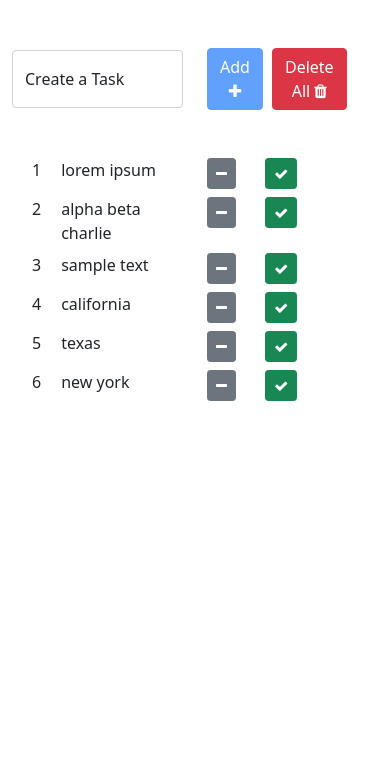
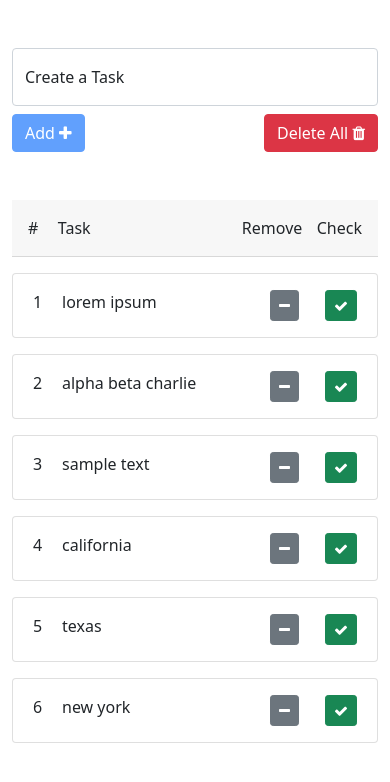
Before and after one commit to asiddiqi18/react-task-list, a React (Create React App) app: page / in a window 390 px wide. Shown: the top 782 px of the page. Built offline with nearby package versions, Linux system fonts and the light colour scheme.

Commit message:
mobile support

```diff
--- a/src/components/list.jsx
+++ b/src/components/list.jsx
@@ -21,16 +21,15 @@ class List extends Component {
   };
 
   isBlank(str) {
-    return (!str || /^\s*$/.test(str));
+    return !str || /^\s*$/.test(str);
   }
 
   render() {
     return (
       <React.Fragment>
-
         <form>
           <div className="row align-items-center mb-5">
-            <div className="submit-inline col-6">
+            <div className="col-md-9 mb-2">
               <div className="form-floating">
                 <input
                   type="input"
@@ -45,23 +44,22 @@ class List extends Component {
               </div>
             </div>
 
-            <div className="col-2">
+            <div className="col-md-1 col-6">
               <button
                 type="submit"
                 onClick={this.handleSubmit}
-                className="submit-inline button-fat btn btn-primary"
+                className=" btn btn-primary"
                 disabled={this.isBlank(this.state.value) ? "disabled" : ""}
-
               >
                 Add <i className="fa fa-plus" aria-hidden="true"></i>
               </button>
             </div>
 
-            <div className="col-2">
+            <div className="col-md-2 col-6">
               <button
                 type="reset"
                 onClick={this.props.onReset}
-                className="btn btn-danger"
+                className="float-end btn btn-danger"
                 disabled={this.props.tasks.length == 0 ? "disabled" : ""}
               >
                 Delete All <i className="fa fa-trash" aria-hidden="true"></i>
@@ -70,6 +68,14 @@ class List extends Component {
           </div>
         </form>
 
+          <div className="card-header">
+            <div className="row my-2">
+              <div className="col-md-1 col-1">#</div>
+              <div className="col-md-9 col-7">Task</div>
+              <div className="col-md-1 col-2"><div className="float-end">Remove</div></div>
+              <div className="col-md-1 col-2"><div className="float-end">Check</div></div>
+            </div>
+          </div>
             {this.props.tasks.map((task, index) => (
               <Task
                 key={task.id}
--- a/src/components/task.jsx
+++ b/src/components/task.jsx
@@ -12,29 +12,30 @@ class Task extends Component {
       check_color_class = "info";
     }
 
+
     return (
-      <React.Fragment>
+          <div className="card py-2 my-3">
             <div className={"row m-2 " + strikethrough_class}>
-          <div className="col-1">{this.props.number}</div>
-          <div className={"col-5 "}>{this.props.task.text}</div>
-          <div className="col-2">
+              <div className="col-md-1 col-1">{this.props.number}</div>
+              <div className={"col-md-9 col-7"}>{this.props.task.text}</div>
+              <div className="col-md-1 col-2">
                 <button
                   onClick={() => this.props.onRemove(this.props.task)}
-              className="btn btn-sm btn-secondary"
+                  className="float-end btn btn-sm btn-secondary"
                 >
                   <i className="fa fa-minus" aria-hidden="true"></i>
                 </button>
               </div>
-          <div className="col-2">
+              <div className="col-md-1 col-2">
                 <button
                   onClick={() => this.props.onCheck(this.props.task)}
-              className={"btn btn-sm btn-" + check_color_class}
+                  className={"float-end btn btn-sm btn-" + check_color_class}
                 >
                   <i className={"fa " + check_icon_class} aria-hidden="true"></i>
                 </button>
               </div>
             </div>
-      </React.Fragment>
+          </div>
     );
   }
 }
```
Also changed, not shown: src/components/App.js (+4 -5 lines). Lines whose indentation alone changed are shown as unchanged.
